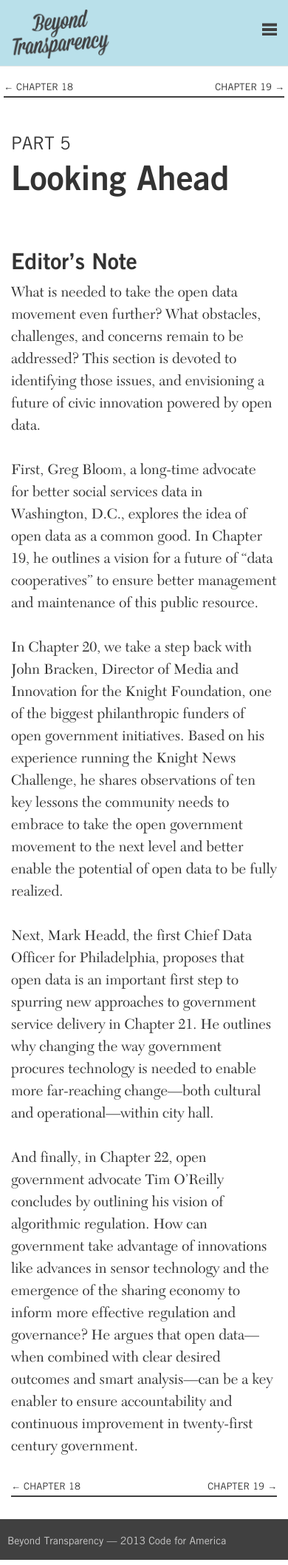
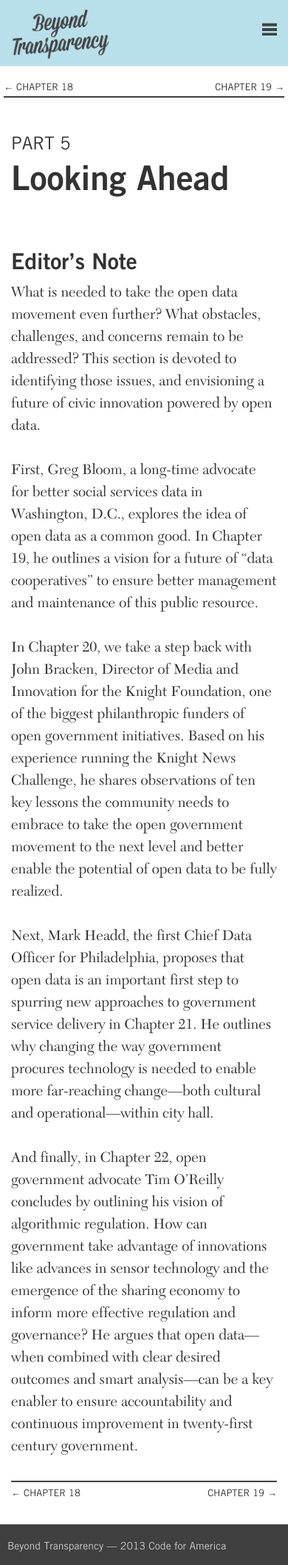
Before and after one commit to codeforamerica/beyondtransparency, a Jekyll site: the page built from chapters/part-5-chapter-0.md, in a window 390 px wide. Shown: the whole page at 74% size. Built offline with Jekyll 4.4.1, drawn with Linux system fonts in a browser that asks for light colours; nearby versions of some CDN libraries; some web fonts are replaced; Markdown is read by kramdown in place of the engine named in the settings.

Commit message:
Moved the border to the top for the chapter links at the bottom of mobile

```diff
--- a/css/mobile.css
+++ b/css/mobile.css
@@ -50,6 +50,9 @@ div.in-chapter-sidebar-content{
 }
 div.in-chapter-sidebar-content .chapter-nav-links {
   margin-bottom: 30px;
+  border-top: solid 2px #404040;
+  border-bottom: 0px;
+  padding-top: 7px;
 }
 div.in-chapter-nav{
   display:none;
```
